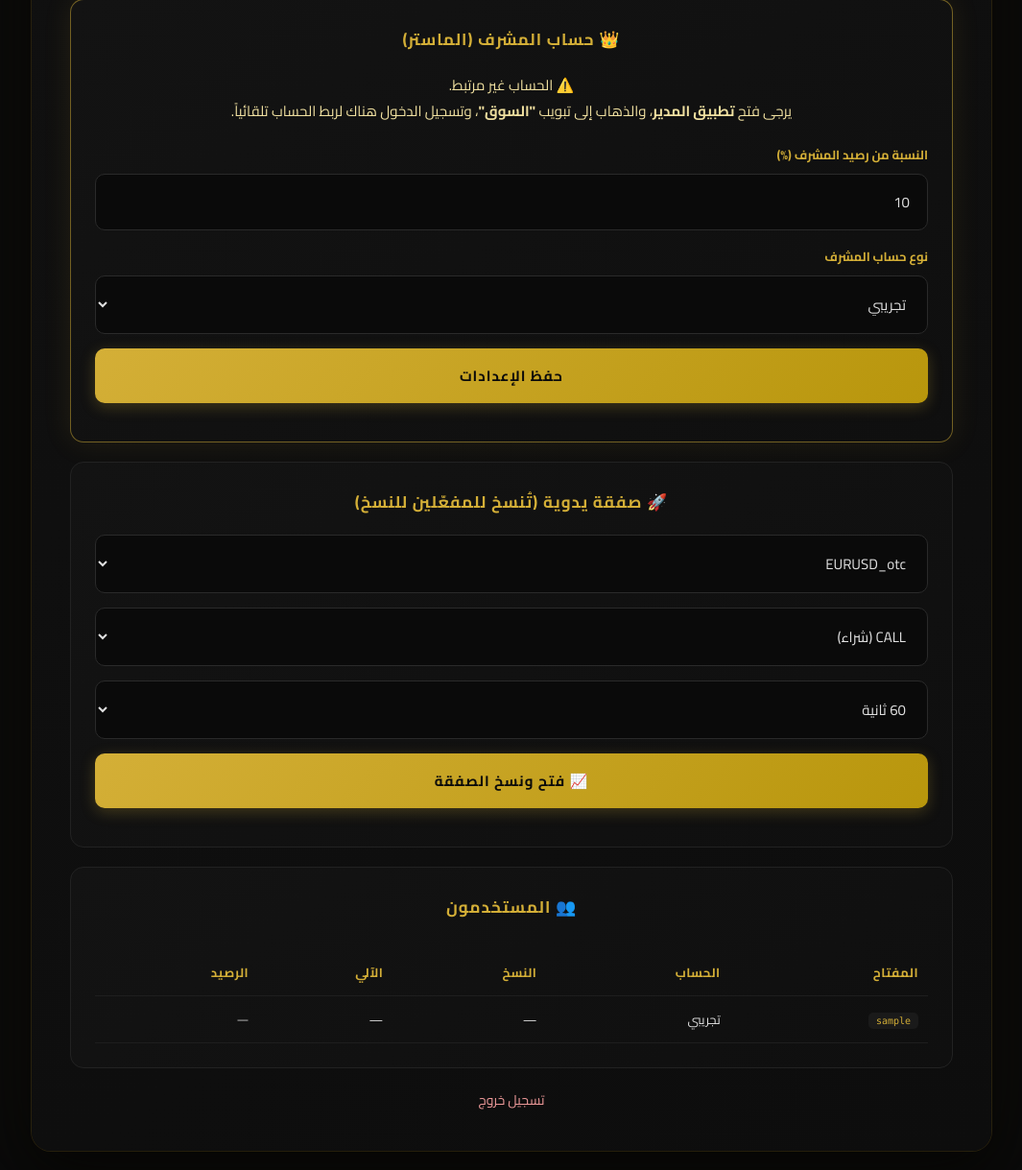
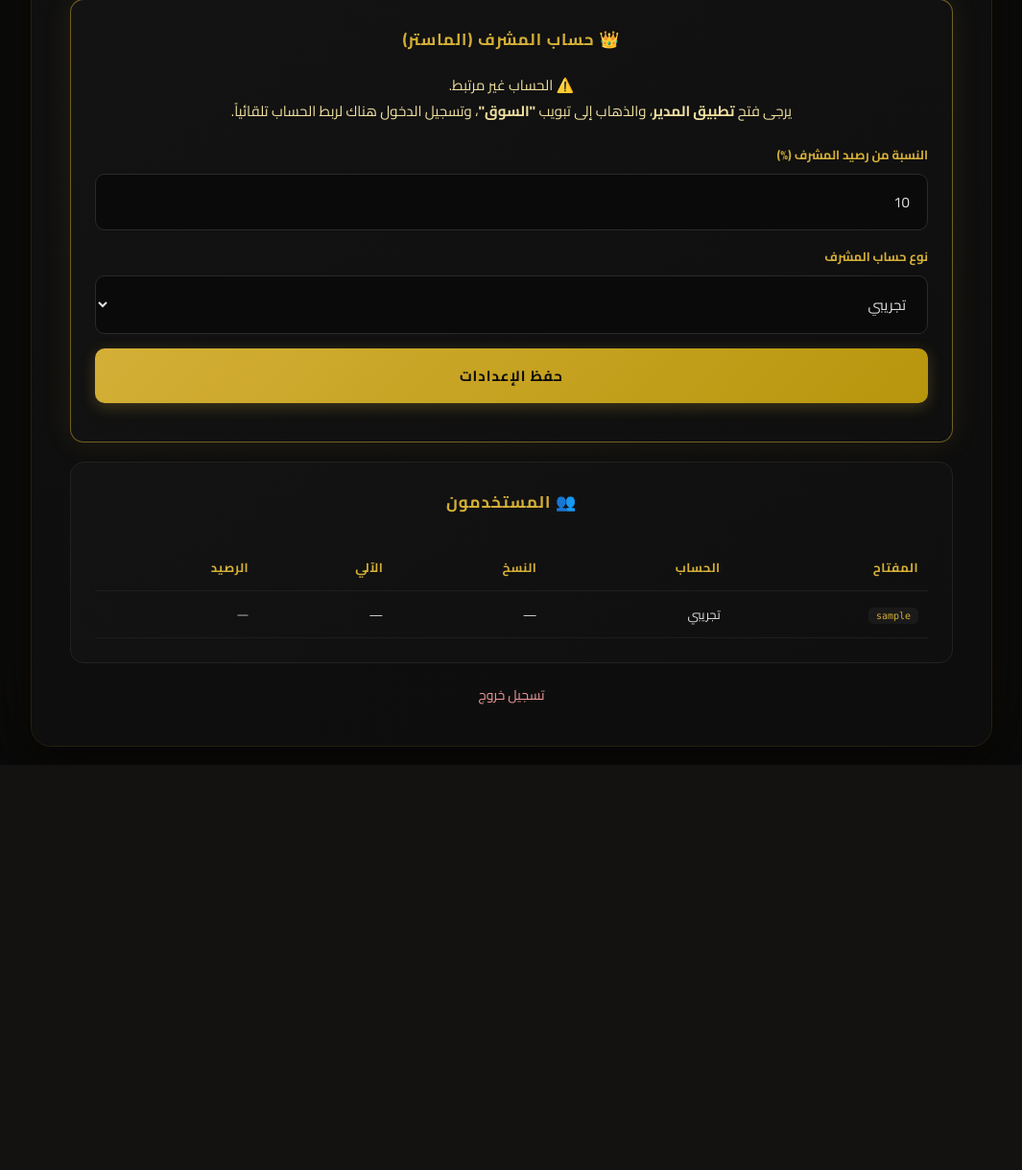
Before and after one commit to oskar-2015/signal-bott, a Flask app: page /admin/panel in a window 1280 px wide. Shown: the part 790-2009 px from the top of the page at 96% size, without its empty margins (107-1172 px from the left). After the commit the page ends 1579 px from the top, so only its background shows below. Run offline with Flask 3, Linux system fonts and the light colour scheme; the visitor is signed in with stand-in values (Sample User, id 1); data comes from the database, SQL or seed files in the repository; data that the repository does not hold is empty; parts of the project's set-up code (start-up, migrations or seed data) failed here and were passed over.

Commit message:
Update admin.html

```diff
--- a/templates/admin.html
+++ b/templates/admin.html
@@ -141,30 +141,6 @@
         </div>
 
         <div class="card">
-            <h3>🚀 صفقة يدوية (تُنسخ للمفعّلين للنسخ)</h3>
-            <form action="/admin/open_trade" method="POST" class="slow">
-                <select name="asset" required>
-                    <optgroup label="OTC">
-                        {% for a in otc_assets %}<option value="{{ a }}" {% if a == 'EURUSD_otc' %}selected{% endif %}>{{ a }}</option>{% endfor %}
-                    </optgroup>
-                    <optgroup label="Real">
-                        {% for a in real_assets %}<option value="{{ a }}">{{ a }}</option>{% endfor %}
-                    </optgroup>
-                </select>
-                <select name="direction">
-                    <option value="call">CALL (شراء)</option>
-                    <option value="put">PUT (بيع)</option>
-                </select>
-                <select name="expiry">
-                    {% for seconds, label in expiry_options %}
-                        <option value="{{ seconds }}" {% if seconds == 60 %}selected{% endif %}>{{ seconds }} ثانية</option>
-                    {% endfor %}
-                </select>
-                <button type="submit" class="btn-primary">📈 فتح ونسخ الصفقة</button>
-            </form>
-        </div>
-
-        <div class="card">
             <h3>👥 المستخدمون</h3>
             <div class="table-wrap">
             <table>
```
